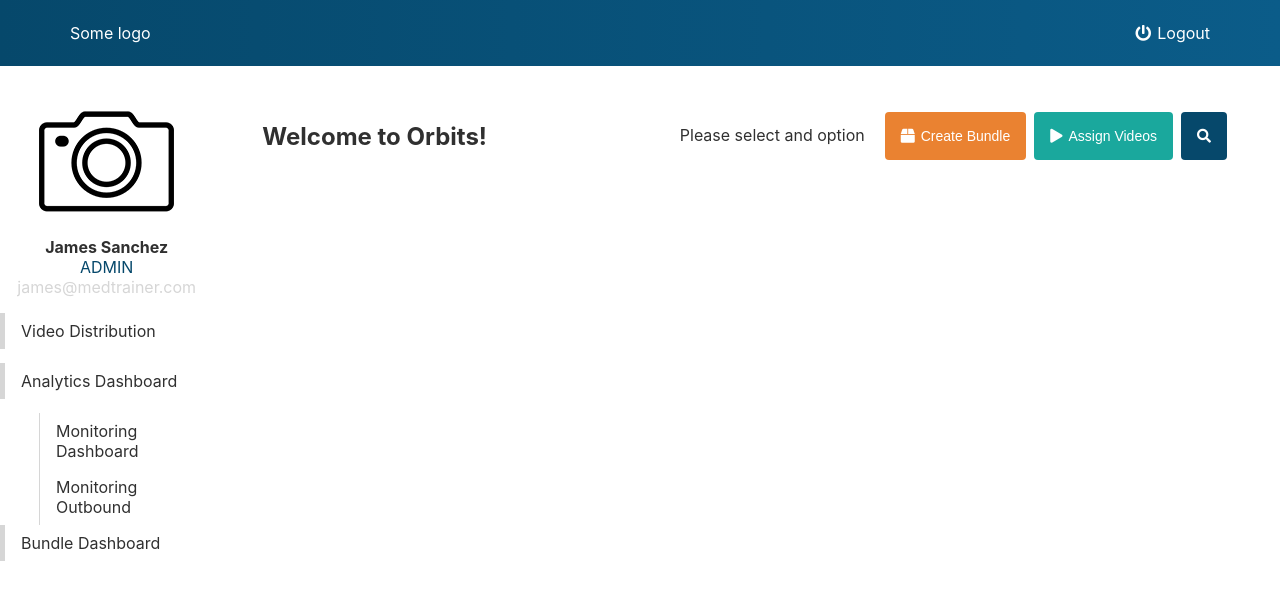
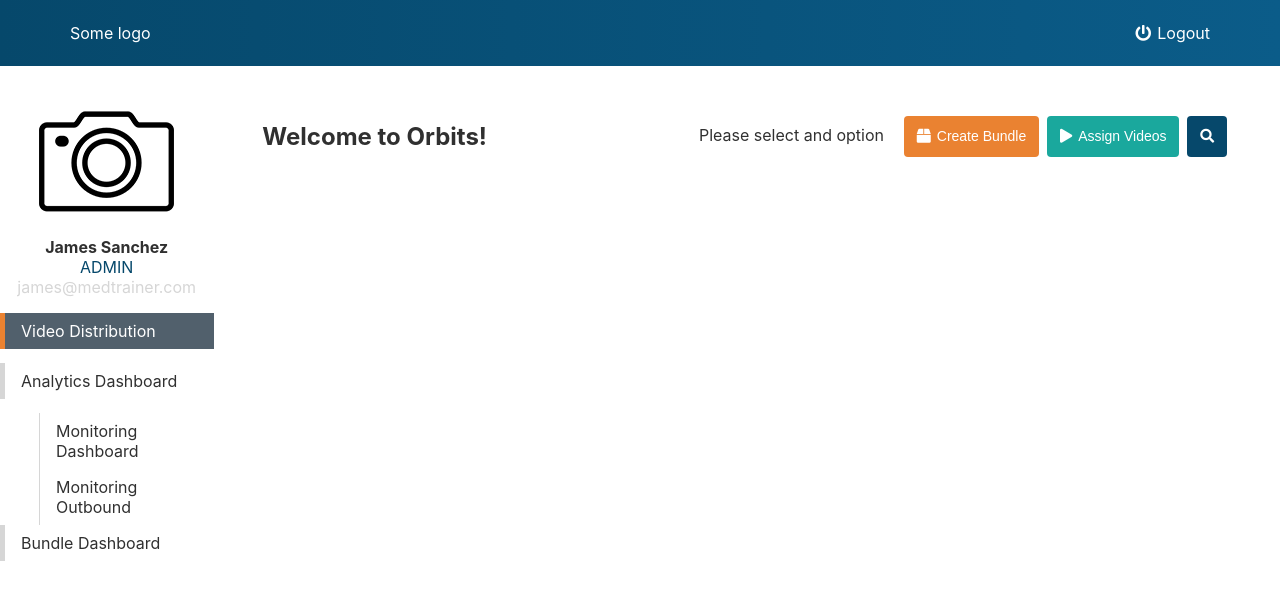
Before and after one commit to danielrfranco/orbits-test, a React (Create React App) app: page / in a window 1280 px wide. Shown: the top 600 px of the page. Built offline with nearby package versions, Linux system fonts and the light colour scheme.

Commit message:
Fix some styles

```diff
--- a/src/css/App.css
+++ b/src/css/App.css
@@ -81,7 +81,8 @@ body {
         transition: all 0.3s
       }
 
-.App .App-sidebar > ul.menu > li:hover {
+.App .App-sidebar > ul.menu > li:hover,
+        .App .App-sidebar > ul.menu > li.active {
           background-color: var(--dark-grey);
           color: var(--white);
           border-left: solid var(--orange) 0.375rem;
@@ -118,7 +119,7 @@ body {
 
 .App .App-panel > .panel-header button {
         font-size: 0.875rem;
-        padding: 1rem;
+        padding: 0.8rem;
         border: none;
         border-radius: 4px;
         color: var(--white);
--- a/src/css/layout/sidebar.pcss
+++ b/src/css/layout/sidebar.pcss
@@ -31,7 +31,8 @@
         cursor: pointer;
         transition: all 0.3s;
 
-        &:hover {
+        &:hover,
+        &.active {
           background-color: var(--dark-grey);
           color: var(--white);
           border-left: solid var(--orange) 0.375rem;
--- a/src/css/layout/videos-panel.pcss
+++ b/src/css/layout/videos-panel.pcss
@@ -13,7 +13,7 @@
 
       button {
         font-size: 0.875rem;
-        padding: 1rem;
+        padding: 0.8rem;
         border: none;
         border-radius: 4px;
         color: var(--white);
--- a/src/js/components/Sidebar.jsx
+++ b/src/js/components/Sidebar.jsx
@@ -15,7 +15,7 @@ const Sidebar = props => {
       <div className='email'>james@medtrainer.com</div>
 
       <ul className='menu'>
-        <li>Video Distribution</li>
+        <li className='active'>Video Distribution</li>
         <li>Analytics Dashboard</li>
         <ul>
           <li>Monitoring Dashboard</li>
```
